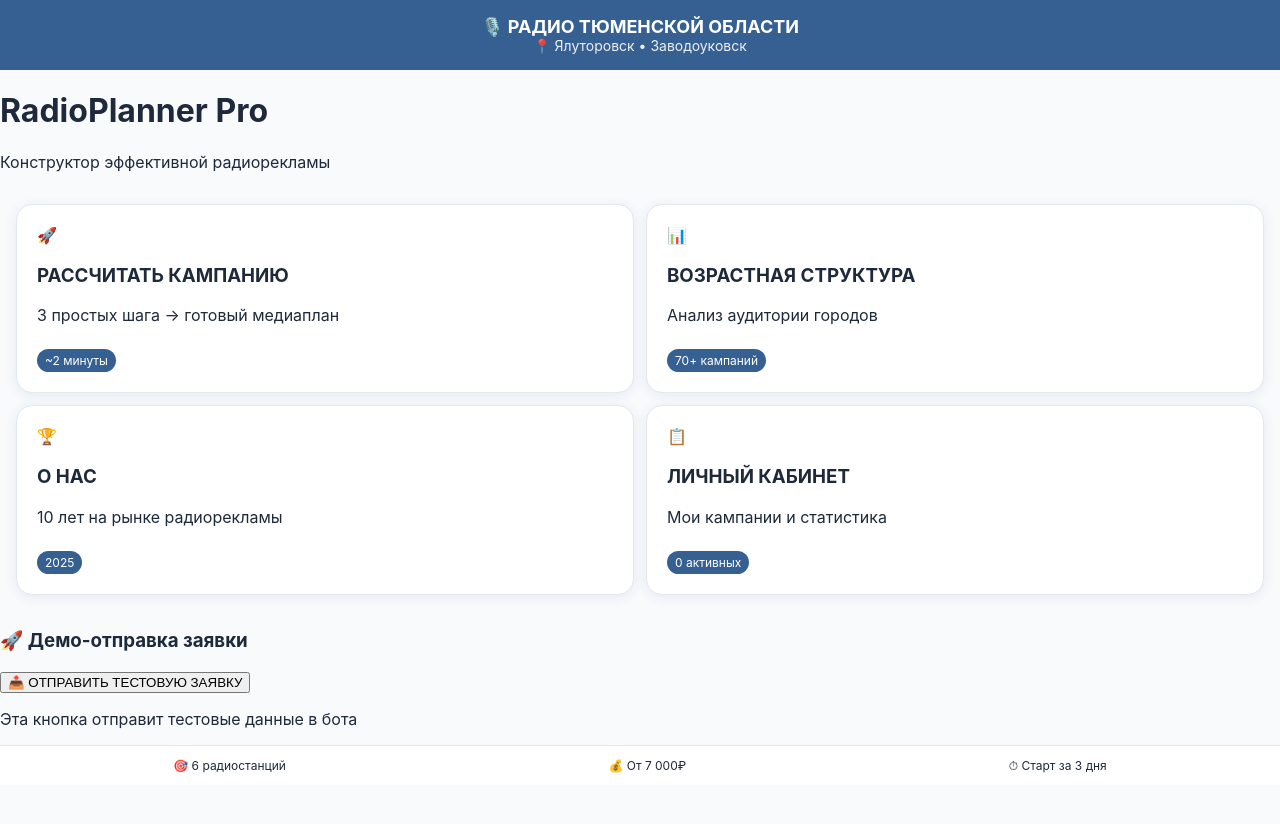
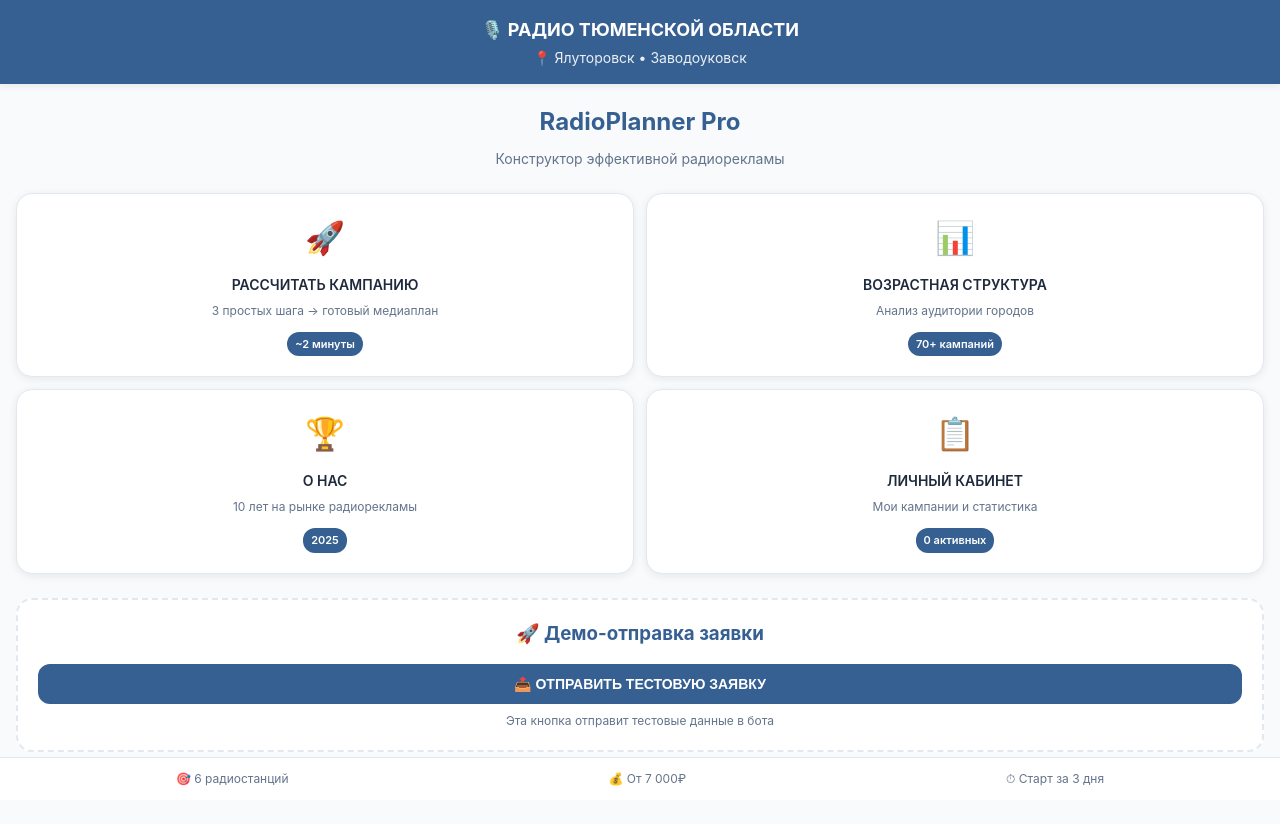
Before and after one commit to akhlistunov-sys/-YaRadioBot, a website: page webapp/index.html in a window 1280 px wide. Before the commit the page ends 800 px from the top, so only its background shows below. Drawn offline with Linux system fonts and the light colour scheme; a script that the page names is missing.

Commit message:
Update main.css

```diff
--- a/webapp/styles/main.css
+++ b/webapp/styles/main.css
@@ -3,30 +3,55 @@
   --primary-light: #4a7bb9;
   --accent-color: #FF6B35;
   --success-color: #10B981;
+
   --bg-primary: #FFFFFF;
   --bg-secondary: #F8FAFC;
+  --bg-tertiary: #F1F5F9;
+
   --text-primary: #1E293B;
+  --text-secondary: #64748B;
+  --text-tertiary: #94A3B8;
+
   --border-color: #E2E8F0;
+  --shadow: 0 2px 8px rgba(0, 0, 0, 0.08);
+  --shadow-lg: 0 4px 20px rgba(0, 0, 0, 0.12);
+
+  --border-radius: 12px;
+  --border-radius-lg: 16px;
+}
+
+* {
+  margin: 0;
+  padding: 0;
+  box-sizing: border-box;
 }
 
 body {
   font-family: -apple-system, BlinkMacSystemFont, 'Segoe UI', Roboto, sans-serif;
-  margin: 0;
-  padding: 0;
   background: var(--bg-secondary);
   color: var(--text-primary);
+  line-height: 1.5;
 }
 
+#app {
+  min-height: 100vh;
+  max-width: 100%;
+  overflow-x: hidden;
+}
+
+/* Header */
 .app-header {
   background: var(--primary-color);
   color: white;
   padding: 16px;
   text-align: center;
+  box-shadow: var(--shadow);
 }
 
 .logo {
-  font-weight: bold;
+  font-weight: 700;
   font-size: 18px;
+  margin-bottom: 4px;
 }
 
 .location {
@@ -34,43 +59,159 @@ body {
   opacity: 0.9;
 }
 
+/* Main Content */
+.main-content {
+  padding: 20px 16px;
+  padding-bottom: 100px;
+}
+
+.welcome-section {
+  text-align: center;
+  margin-bottom: 24px;
+}
+
+.welcome-section h1 {
+  font-size: 24px;
+  font-weight: 700;
+  color: var(--primary-color);
+  margin-bottom: 8px;
+}
+
+.subtitle {
+  color: var(--text-secondary);
+  font-size: 14px;
+}
+
+/* Grid Layout */
 .grid-2x2 {
   display: grid;
   grid-template-columns: 1fr 1fr;
   gap: 12px;
-  padding: 16px;
+  margin-bottom: 24px;
 }
 
+/* Cards */
 .card {
-  background: white;
-  border-radius: 16px;
+  background: var(--bg-primary);
+  border-radius: var(--border-radius-lg);
   padding: 20px;
-  box-shadow: 0 2px 12px rgba(54, 96, 146, 0.1);
+  box-shadow: var(--shadow);
   border: 1px solid var(--border-color);
   cursor: pointer;
   transition: all 0.3s ease;
+  display: flex;
+  flex-direction: column;
+  align-items: center;
+  text-align: center;
 }
 
 .card:hover {
   transform: translateY(-2px);
-  box-shadow: 0 4px 20px rgba(54, 96, 146, 0.15);
+  box-shadow: var(--shadow-lg);
 }
 
+.card .icon {
+  font-size: 32px;
+  margin-bottom: 12px;
+}
+
+.card h3 {
+  font-size: 14px;
+  font-weight: 600;
+  margin-bottom: 8px;
+  color: var(--text-primary);
+}
+
+.card p {
+  font-size: 12px;
+  color: var(--text-secondary);
+  margin-bottom: 12px;
+  line-height: 1.4;
+}
+
+/* Badges */
 .badge {
   background: var(--primary-color);
   color: white;
   padding: 4px 8px;
   border-radius: 12px;
+  font-size: 11px;
+  font-weight: 600;
+  display: inline-block;
+}
+
+/* Demo Section */
+.demo-section {
+  background: var(--bg-primary);
+  border-radius: var(--border-radius-lg);
+  padding: 20px;
+  margin-top: 20px;
+  text-align: center;
+  border: 2px dashed var(--border-color);
+}
+
+.demo-section h3 {
+  margin-bottom: 16px;
+  color: var(--primary-color);
+}
+
+.demo-note {
   font-size: 12px;
-  display: inline-block;
+  color: var(--text-secondary);
   margin-top: 8px;
+}
+
+/* Buttons */
+.btn {
+  padding: 12px 24px;
+  border: none;
+  border-radius: var(--border-radius);
+  font-size: 14px;
+  font-weight: 600;
+  cursor: pointer;
+  transition: all 0.3s ease;
+  width: 100%;
+}
+
+.btn-primary {
+  background: var(--primary-color);
+  color: white;
+}
+
+.btn-primary:hover {
+  background: var(--primary-light);
+}
+
+/* Footer */
+.app-footer {
+  position: fixed;
+  bottom: 0;
+  left: 0;
+  right: 0;
+  background: var(--bg-primary);
+  border-top: 1px solid var(--border-color);
 }
 
 .stats-bar {
   display: flex;
   justify-content: space-around;
-  padding: 12px;
-  background: white;
-  border-top: 1px solid var(--border-color);
+  padding: 12px 16px;
   font-size: 12px;
+  color: var(--text-secondary);
 }
+
+/* Responsive */
+@media (max-width: 768px) {
+  .grid-2x2 {
+    grid-template-columns: 1fr;
+    gap: 8px;
+  }
+
+  .card {
+    padding: 16px;
+  }
+
+  .main-content {
+    padding: 16px 12px;
+  }
+}
```
